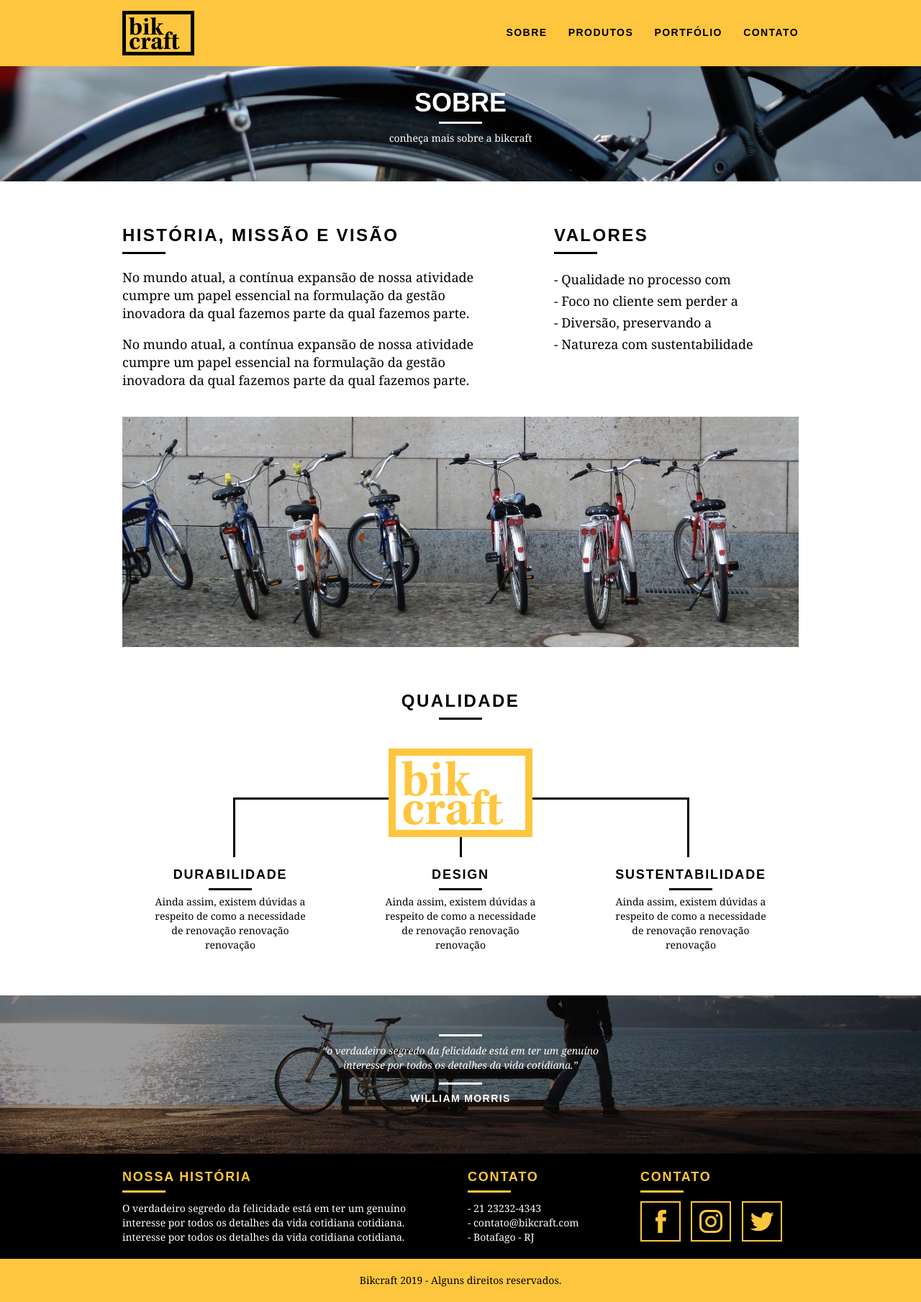
After one commit to jeffnoronha1/bikcraft, a PHP site: page /sobre.html in a window 1280 px wide. The commit adds this page. Shown: the whole page at 72% size. Run offline with PHP 8.4, Linux system fonts and the light colour scheme.

Commit message:
Criado a página sobre é finalizado estilização"

```diff
--- /dev/null
+++ b/web/css/sobre.css
@@ -0,0 +1,25 @@
+.interna_sobre {
+  background: url('/web/img/bg-sobre.jpg') no-repeat center;
+  background-size: cover;
+}
+
+.missao_sobre {
+  padding-top: 60px;
+}
+
+.missao_sobre p {
+  font-size: 18px;
+  line-height: 25px;
+  margin-bottom: 1em;
+  padding-right: 60px;
+}
+
+.missao_sobre ul li {
+  font-family: Georgia, 'Times New Roman', Times, serif;
+  font-size: 18px;
+  line-height: 30px;
+}
+
+.foto-equipe {
+  padding-top: 20px;
+}
--- a/web/css/style.css
+++ b/web/css/style.css
@@ -14,8 +14,8 @@ img {
 }
 
 .btn {
-  border: 4px solid #fec63e;
-  padding: 10px 20px;
+  border: 3px solid #fec63e;
+  padding: 10px 30px;
   color: #fec63e;
   font-size: 14px;
   font-weight: bold;
@@ -54,6 +54,25 @@ img {
   margin: 8px auto;
 }
 
+.subtitulo-interno {
+  font-size: 24px;
+  font-weight: bold;
+  line-height: 30px;
+  letter-spacing: 0.1em;
+  color: #000;
+  text-transform: uppercase;
+  margin-bottom: 20px;
+}
+
+.subtitulo-interno:after {
+  content: ' ';
+  display: block;
+  width: 60px;
+  height: 3px;
+  background: #000;
+  margin: 8px 0;
+}
+
 /* HEADER */
 
 .header {
@@ -86,6 +105,10 @@ img {
 }
 
 .header_menu ul li a:hover {
+  color: #fff;
+}
+
+.menu_ativo:visited {
   color: #fff;
 }
 
@@ -136,6 +159,32 @@ img {
   letter-spacing: 0.1em;
 }
 
+/* INTRODUÇÃO INTERNA */
+
+.introducao-interna {
+  width: 100%;
+  margin-top: 92px;
+  height: 160px;
+  text-align: center;
+  color: #fff;
+  padding-top: 30px;
+}
+
+.introducao-interna h1 {
+  font-size: 36px;
+  font-weight: bold;
+  text-transform: uppercase;
+}
+
+.introducao-interna h1::after {
+  content: ' ';
+  display: block;
+  width: 60px;
+  height: 3px;
+  background: #fff;
+  margin: 6px auto 10px auto;
+}
+
 /* PRODUTOS */
 
 .produtos {
@@ -145,6 +194,11 @@ img {
 .produtos_lista li {
   background: #fec63e;
   text-align: center;
+}
+
+/* Necessário para centralizar as imagens */
+.produtos_lista li img {
+  margin: 0 auto;
 }
 
 .produtos_lista li h3 {
@@ -175,7 +229,7 @@ img {
 }
 
 .cta {
-  padding-top: 20px;
+  padding-top: 40px;
   text-align: center;
   clear: both;
 }
@@ -232,6 +286,7 @@ img {
 
 .qualidade_lista {
   padding-top: 20px;
+  overflow: auto;
 }
 
 .qualidade_lista li {
@@ -335,6 +390,6 @@ img {
 .copy {
   width: 100%;
   background: #fec63e;
-  padding: 20px;
+  padding: 20px 0;
   text-align: center;
 }
--- a/web/index.html
+++ b/web/index.html
@@ -9,7 +9,7 @@
 	<link rel="stylesheet" href="/web/css/reset.css">
 	<link rel="stylesheet" href="/web/css/grid.css">
 	<link rel="stylesheet" href="/web/css/style.css">
-	<title>Document</title>
+	<title>Bikcraft</title>
 </head>
 
 <body>
--- /dev/null
+++ b/web/sobre.html
@@ -0,0 +1,131 @@
+<!DOCTYPE html>
+<html lang="pt-br">
+
+<head>
+	<meta charset="UTF-8">
+	<meta http-equiv="X-UA-Compatible" content="IE=edge">
+	<meta name="viewport" content="width=device-width, initial-scale=1.0">
+	<title>Bikcraft - Sobre</title>
+	<link rel="stylesheet" href="css/normalize.css">
+	<link rel="stylesheet" href="css/reset.css">
+	<link rel="stylesheet" href="css/grid.css">
+	<link rel="stylesheet" href="css/style.css">
+	<link rel="stylesheet" href="css/sobre.css">
+</head>
+
+<body>
+
+	<header class="header">
+		<div class="container">
+			<a href="index.html" class="grid-4">
+				<img src="img/bikcraft.svg" alt="Bikcraft">
+			</a>
+			<nav class="grid-12 header_menu">
+				<ul>
+					<li><a href="sobre.html" class="menu_ativo">Sobre</a></li>
+					<li><a href="produtos.html">Produtos</a></li>
+					<li><a href="portfolio.html">Portfólio</a></li>
+					<li><a href="contato.html">Contato</a></li>
+				</ul>
+			</nav>
+		</div>
+	</header>
+
+	<section class="introducao-interna interna_sobre">
+		<div class="container">
+			<h1>Sobre</h1>
+			<p>conheça mais sobre a bikcraft</p>
+		</div>
+	</section>
+
+	<section class="missao_sobre container">
+		<div class="grid-10">
+			<h2 class="subtitulo-interno">História, Missão e Visão</h2>
+			<p>No mundo atual, a contínua expansão de nossa atividade cumpre um papel essencial na formulação da gestão
+				inovadora da qual fazemos parte da qual fazemos parte.</p>
+			<p>No mundo atual, a contínua expansão de nossa atividade cumpre um papel essencial na formulação da gestão
+				inovadora da qual fazemos parte da qual fazemos parte.</p>
+		</div>
+		<div class="grid-6">
+			<h2 class="subtitulo-interno">Valores</h2>
+			<ul>
+				<li>- Qualidade no processo com</li>
+				<li>- Foco no cliente sem perder a</li>
+				<li>- Diversão, preservando a</li>
+				<li>- Natureza com sustentabilidade</li>
+			</ul>
+		</div>
+
+		<div class="grid-16 foto-equipe">
+			<img src="img/equipe-bikcraft.jpg" alt="Equipe Bikcraft">
+		</div>
+
+	</section>
+
+	<section class="qualidade container">
+		<h2 class="subtitulo">Qualidade</h2>
+		<img src="img/bikcraft-qualidade.svg" alt="Bikcraft">
+		<ul class="qualidade_lista">
+			<li class="grid-1-3">
+				<h3>Durabilidade</h3>
+				<p>Ainda assim, existem dúvidas a respeito de como a necessidade de renovação renovação renovação</p>
+			</li>
+			<li class="grid-1-3">
+				<h3>Design</h3>
+				<p>Ainda assim, existem dúvidas a respeito de como a necessidade de renovação renovação renovação</p>
+			</li>
+			<li class="grid-1-3">
+				<h3>Sustentabilidade</h3>
+				<p>Ainda assim, existem dúvidas a respeito de como a necessidade de renovação renovação renovação</p>
+			</li>
+		</ul>
+	</section>
+
+	<section class="quebra">
+		<blockquote class="quote-externo container">
+			<p>“o verdadeiro segredo da felicidade está em ter um genuíno interesse por todos os detalhes da vida cotidiana.”
+			</p>
+			<cite>WILLIAM MORRIS</cite>
+		</blockquote>
+	</section>
+
+	<footer>
+		<div class="footer">
+			<div class="container">
+
+				<div class="grid-8 footer_historia">
+					<h3>Nossa História</h3>
+					<p>O verdadeiro segredo da felicidade está em ter um genuíno interesse por todos os detalhes da vida cotidiana
+						cotidiana. interesse por todos os detalhes da vida cotidiana cotidiana.</p>
+				</div>
+
+				<div class="grid-4 footer_contato">
+					<h3>Contato</h3>
+					<ul>
+						<li>- 21 23232-4343</li>
+						<li>- contato@bikcraft.com</li>
+						<li>- Botafago - RJ</li>
+					</ul>
+				</div>
+
+				<div class="grid-4 footer_redes">
+					<h3>Contato</h3>
+					<ul>
+						<li><a href="http://facebook.com" target="_blank"><img src="img/redes-sociais/facebook.svg"></a></li>
+						<li><a href="http://instagram.com" target="_blank"><img src="img/redes-sociais/instagram.svg"></a></li>
+						<li><a href="http://twitter.com" target="_blank"><img src="img/redes-sociais/twitter.svg"></a></li>
+					</ul>
+				</div>
+			</div>
+		</div>
+
+		<div class="copy">
+			<div class="container">
+				<p class="grid-16">Bikcraft 2019 - Alguns direitos reservados.</p>
+			</div>
+		</div>
+	</footer>
+
+</body>
+
+</html>
```
